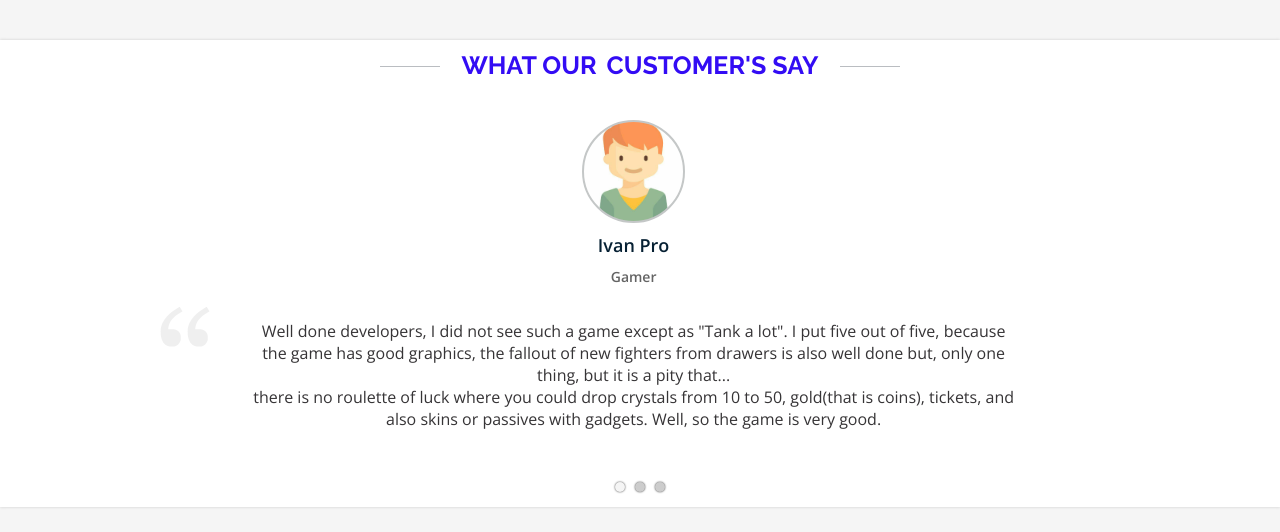
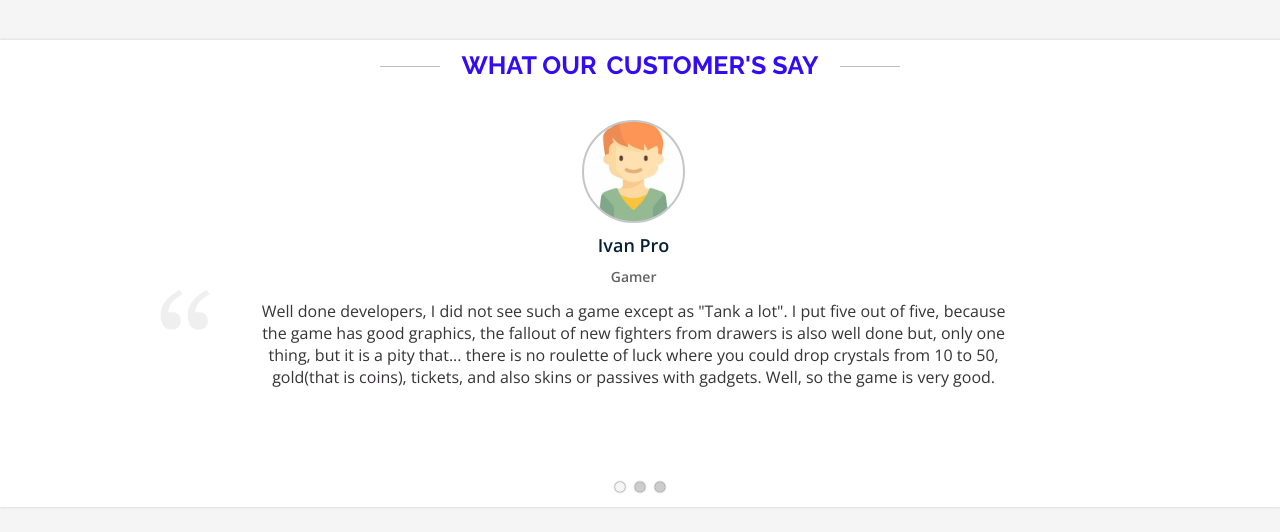
Before and after one commit to krkmariia/homeworks, a plain HTML site: page Project — копия (2)/index.html in a window 1280 px wide. Drawn offline with nearby package versions, Linux system fonts and the light colour scheme.

Commit message:
fixed errors

```diff
--- a/Project — копия (2)/css/feedback.css
+++ b/Project — копия (2)/css/feedback.css
@@ -154,6 +154,17 @@ h2 {
   white-space: nowrap; */
 }
 
+.feedback__description--everything{
+  text-align: center;
+  position: absolute;
+  top: 180px;
+  width: 85vw;
+  font-family: "Open Sans", sans-serif;
+  font-size: 16px;
+  font-weight: 400;
+  color: #363436;
+}
+
 .feedback__slider--inner::before {
   content: "";
   position: absolute;
@@ -231,7 +242,7 @@ label:hover {
   background-color: #330cf4;
 }
 
-.feedback__description--rest {
+.feedback__description--everything{
   display: none;
 }
 
@@ -266,12 +277,17 @@ label:hover {
     margin-top: 16px;
   }
 
-  .feedback__description--rest {
+.feedback__description{
+display: none;
+}
+
+  .feedback__description--everything {
     display: block;
+
   }
 
   .feedback__slider--inner::before {
-    top: 307px;
+    top: 288px;
     left: 5px;
   }
 
@@ -292,27 +308,27 @@ label:hover {
 }
 
 @media screen and (min-width: 1024px) {
-  .feedback__description {
+  .feedback__description--everything {
     width: 60vw;
   }
 
   .feedback__slider--inner::before {
-    top: 307px;
+    top: 290px;
     left: 160px;
   }
 
-  .description {
+  .feedback__description {
     font-size: 16px;
   }
 }
 
 @media screen and (min-width: 1440px) {
-  .feedback__description {
+  .feedback__description--everything {
     font-size: 21px;
   }
 
   .feedback__slider--inner::before {
-    top: 307px;
+    top: 287px;
     left: 232px;
   }
 }
--- a/Project — копия (2)/index.html
+++ b/Project — копия (2)/index.html
@@ -31,11 +31,15 @@
                 Well done developers, I did not see such a game except as "Tank
                 a lot". I put five out of five, because the game has good
                 graphics, the fallout of new fighters from drawers is also well
-                done but, only one thing, but it is a pity that... <span class="feedback__description--rest"> there is no
+                done but, only one thing, but it is a pity that...</p>
+              <p class="feedback__description--everything">
+              Well done developers, I did not see such a game except as "Tank
+              a lot". I put five out of five, because the game has good
+              graphics, the fallout of new fighters from drawers is also well
+              done but, only one thing, but it is a pity that... there is no
               roulette of luck where you could drop crystals from 10 to 50,
               gold(that is coins), tickets, and also skins or passives with
               gadgets. Well, so the game is very good.
-              </span>
             </p>
             </div>
             <div class="feedback__wrapper--text">
@@ -46,11 +50,15 @@
                 Well done developers, I did not see such a game except as "Tank
                 a lot". I put five out of five, because the game has good
                 graphics, the fallout of new fighters from drawers is also well
-                done but, only one thing, but it is a pity that... <span class="feedback__description--rest"> there is no
+                done but, only one thing, but it is a pity that...</p>
+              <p class="feedback__description--everything">
+              Well done developers, I did not see such a game except as "Tank
+              a lot". I put five out of five, because the game has good
+              graphics, the fallout of new fighters from drawers is also well
+              done but, only one thing, but it is a pity that... there is no
               roulette of luck where you could drop crystals from 10 to 50,
               gold(that is coins), tickets, and also skins or passives with
               gadgets. Well, so the game is very good.
-              </span>
             </p>
             </div>
             <div class="feedback__wrapper--text">
@@ -61,11 +69,15 @@
                 Well done developers, I did not see such a game except as "Tank
                 a lot". I put five out of five, because the game has good
                 graphics, the fallout of new fighters from drawers is also well
-                done but, only one thing, but it is a pity that... <span class="feedback__description--rest"> there is no
+                done but, only one thing, but it is a pity that...</p>
+              <p class="feedback__description--everything">
+              Well done developers, I did not see such a game except as "Tank
+              a lot". I put five out of five, because the game has good
+              graphics, the fallout of new fighters from drawers is also well
+              done but, only one thing, but it is a pity that... there is no
               roulette of luck where you could drop crystals from 10 to 50,
               gold(that is coins), tickets, and also skins or passives with
               gadgets. Well, so the game is very good.
-              </span>
             </p>
             </div>
           </div>
```
Lines whose indentation alone changed are shown as unchanged.
